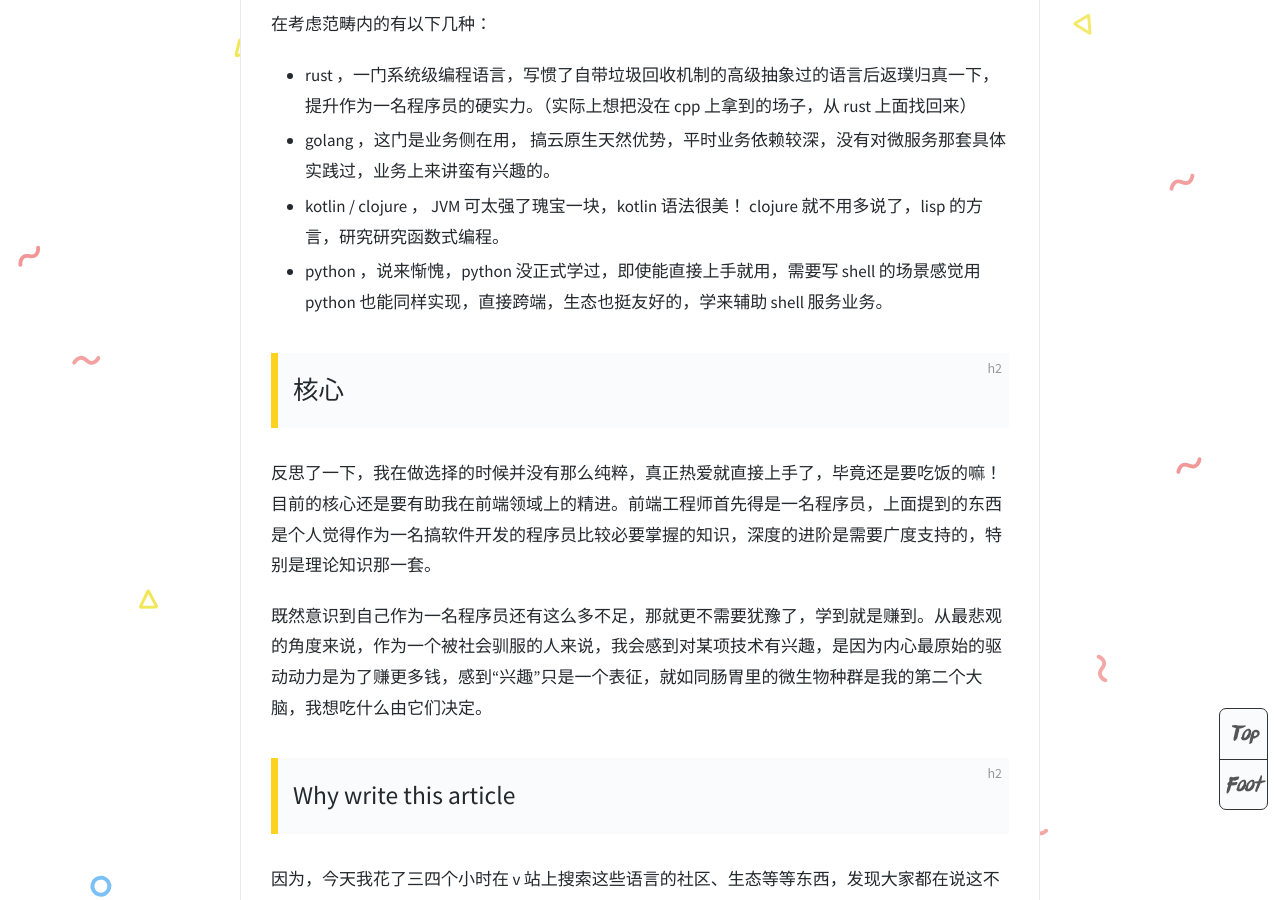
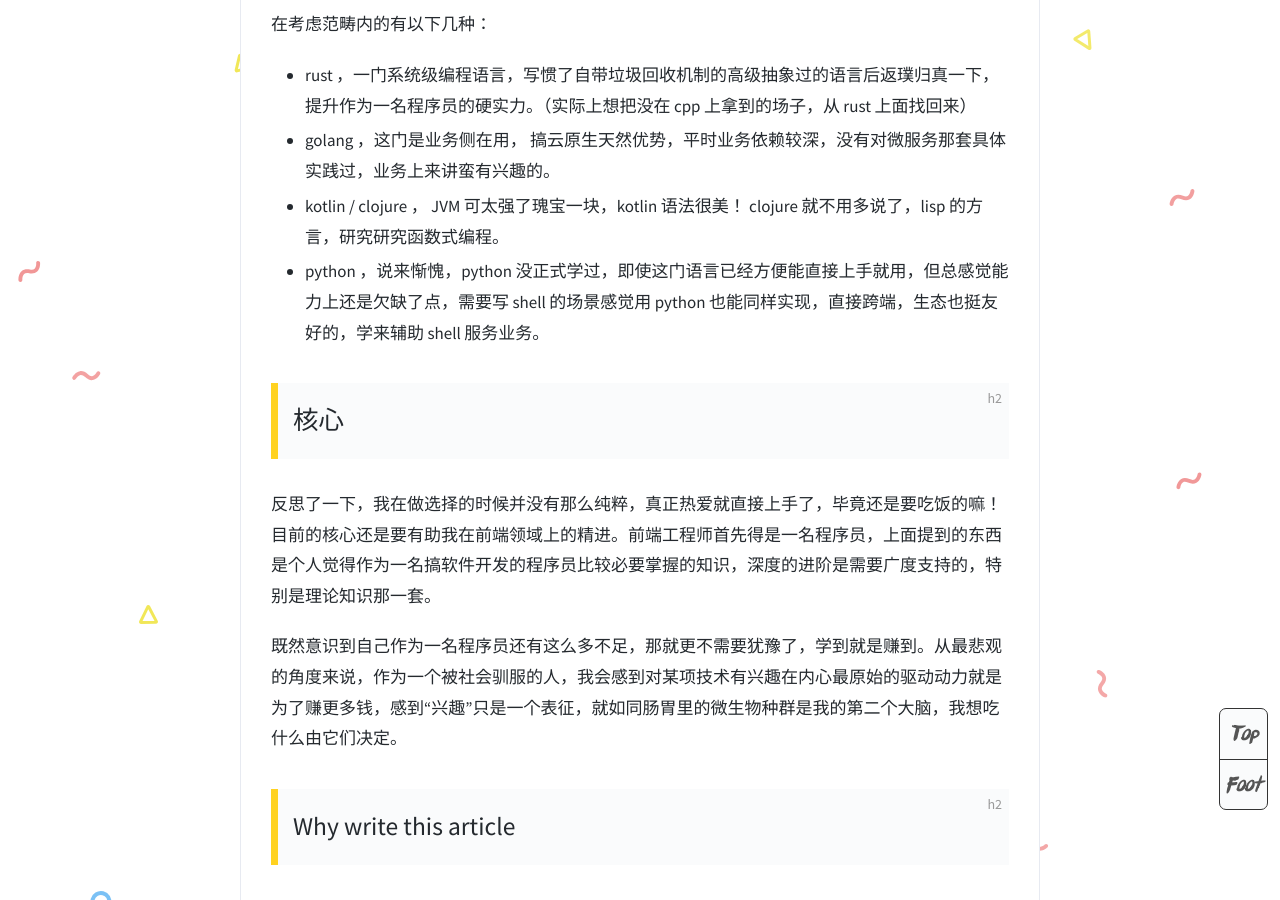
Before and after one commit to hamburgerdog/hamburgerdog.github.io, a Jekyll site: the page built from _posts/2022-04-29-不如把搜索的时间拿来产出.md, in a window 1280 px wide and 900 px high, scrolled down 1062 px. Built offline with Jekyll 4.4.1, drawn with Linux system fonts in a browser that asks for light colours; comment, search, counter and statistics services are not loaded.

Commit message:
docs: fix typo

```diff
--- a/_posts/2022-04-29-不如把搜索的时间拿来产出.md
+++ b/_posts/2022-04-29-不如把搜索的时间拿来产出.md
@@ -23,13 +23,13 @@ subtitle: '世界那么大，我想学学看'
 * rust  ，一门系统级编程语言，写惯了自带垃圾回收机制的高级抽象过的语言后返璞归真一下，提升作为一名程序员的硬实力。（实际上想把没在 cpp 上拿到的场子，从 rust 上面找回来）
 * golang ，这门是业务侧在用， 搞云原生天然优势，平时业务依赖较深，没有对微服务那套具体实践过，业务上来讲蛮有兴趣的。
 * kotlin / clojure ， JVM 可太强了瑰宝一块，kotlin 语法很美！ clojure 就不用多说了，lisp 的方言，研究研究函数式编程。
-* python ，说来惭愧，python 没正式学过，即使能直接上手就用，需要写 shell 的场景感觉用 python 也能同样实现，直接跨端，生态也挺友好的，学来辅助 shell 服务业务。
+* python ，说来惭愧，python 没正式学过，即使这门语言已经方便能直接上手就用，但总感觉能力上还是欠缺了点，需要写 shell 的场景感觉用 python 也能同样实现，直接跨端，生态也挺友好的，学来辅助 shell 服务业务。
 
 ## 核心
 
 反思了一下，我在做选择的时候并没有那么纯粹，真正热爱就直接上手了，毕竟还是要吃饭的嘛！目前的核心还是要有助我在前端领域上的精进。前端工程师首先得是一名程序员，上面提到的东西是个人觉得作为一名搞软件开发的程序员比较必要掌握的知识，深度的进阶是需要广度支持的，特别是理论知识那一套。
 
-既然意识到自己作为一名程序员还有这么多不足，那就更不需要犹豫了，学到就是赚到。从最悲观的角度来说，作为一个被社会驯服的人来说，我会感到对某项技术有兴趣，是因为内心最原始的驱动动力是为了赚更多钱，感到“兴趣”只是一个表征，就如同肠胃里的微生物种群是我的第二个大脑，我想吃什么由它们决定。
+既然意识到自己作为一名程序员还有这么多不足，那就更不需要犹豫了，学到就是赚到。从最悲观的角度来说，作为一个被社会驯服的人，我会感到对某项技术有兴趣在内心最原始的驱动动力就是为了赚更多钱，感到“兴趣”只是一个表征，就如同肠胃里的微生物种群是我的第二个大脑，我想吃什么由它们决定。
 
 ## Why write this article
 
```
